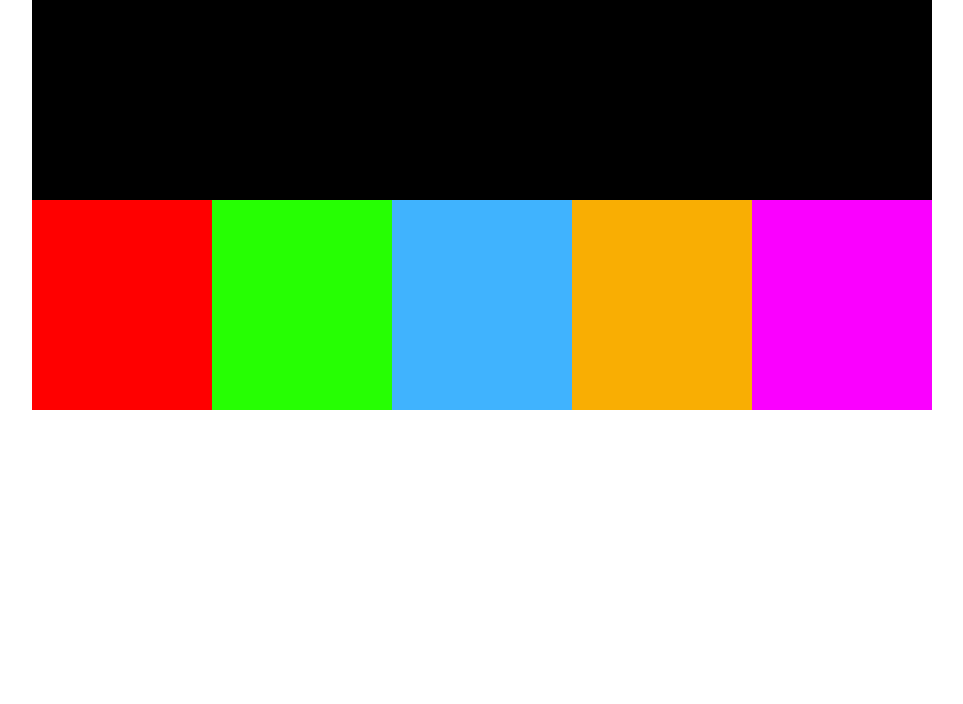
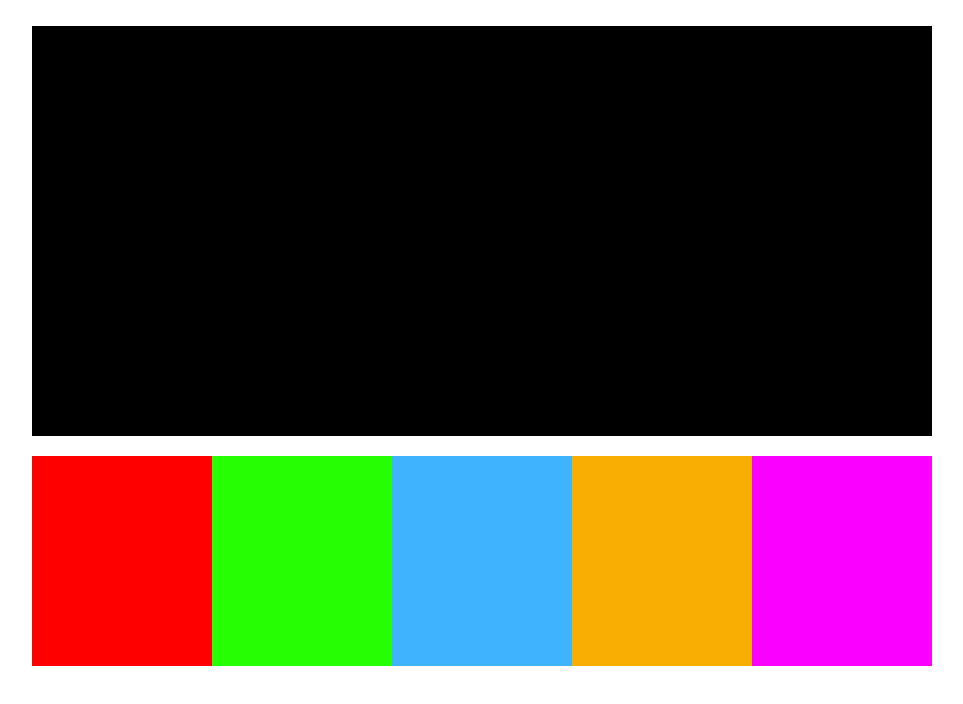
Before and after one commit to bc-whisnant/react-color-picker, a React (Create React App) app: page / in a window 1280 px wide. Shown: the top 704 px of the page, without its empty margins (158-1121 px from the left). Built offline with nearby package versions, Linux system fonts and the light colour scheme.

Commit message:
updated styles, separated into components

```diff
--- a/src/App.css
+++ b/src/App.css
@@ -1,32 +1,8 @@
 .App {
   text-align: center;
+  margin-top: 2%;
 }
 
-.App-logo {
-  height: 40vmin;
-  pointer-events: none;
-}
-
-@media (prefers-reduced-motion: no-preference) {
-  .App-logo {
-    animation: App-logo-spin infinite 20s linear;
-  }
-}
-
-.App-header {
-  background-color: #282c34;
-  min-height: 100vh;
-  display: flex;
-  flex-direction: column;
-  align-items: center;
-  justify-content: center;
-  font-size: calc(10px + 2vmin);
-  color: white;
-}
-
-.App-link {
-  color: #61dafb;
-}
 
 @keyframes App-logo-spin {
   from {
@@ -36,3 +12,55 @@
     transform: rotate(360deg);
   }
 }
+
+
+.large-swatch {
+  margin: 0 auto;
+  max-width: 900px;
+  height: 410px;
+  background-color: black;
+}
+
+ .button-container {
+   margin: 0 auto;
+   max-width: 900px;
+   display: flex;
+ }
+
+.button-container > div {
+  height: 210px;
+  width: 180px;
+}
+.red {
+  background-color: red;
+}
+
+.green {
+  background-color: #26FF03;
+}
+
+.blue {
+  background-color: #40B3FE;
+}
+.orange {
+  background-color: #F9AE03;
+}
+
+.pink {
+  background-color: #FA00FF;
+}
+
+@media screen and (max-width: 768px) {
+  .App {
+    text-align: center;
+   margin: 2%;
+  }
+  .large-swatch {
+    height: 300px;
+  }
+
+  .button-container > div {
+    height: 150px;
+    width: 180px;
+  }
+}
--- a/src/App.js
+++ b/src/App.js
@@ -1,5 +1,6 @@
 import React, { Component } from 'react';
 import './App.css';
+import ColorPicker from './components/ColorPicker'
 
 class App extends Component {
 
@@ -51,13 +52,8 @@ class App extends Component {
     return (
       <div className='App'>
         <div className='large-swatch' style={style}></div>
-        <div className='button-container'>
-          <div className='red' onClick={this.changeBackgroundColor}></div>
-          <div className='green' onClick={this.changeBackgroundColor}></div>
-          <div className='blue' onClick={this.changeBackgroundColor}></div>
-          <div className='orange' onClick={this.changeBackgroundColor}></div>
-          <div className='pink' onClick={this.changeBackgroundColor}></div>
-        </div>
+        <br/>
+        <ColorPicker changeBackgroundColor={this.changeBackgroundColor} />
       </div>
     );
   }
--- /dev/null
+++ b/src/components/ColorPicker.js
@@ -0,0 +1,15 @@
+import React from 'react'
+
+export default function ColorPicker(props) {
+  return (
+    <div>
+       <div className='button-container'>
+          <div className='red' onClick={props.changeBackgroundColor}></div>
+          <div className='green' onClick={props.changeBackgroundColor}></div>
+          <div className='blue' onClick={props.changeBackgroundColor}></div>
+          <div className='orange' onClick={props.changeBackgroundColor}></div>
+          <div className='pink' onClick={props.changeBackgroundColor}></div>
+        </div>
+    </div>
+  )
+}
--- a/src/index.css
+++ b/src/index.css
@@ -11,55 +11,3 @@ code {
   font-family: source-code-pro, Menlo, Monaco, Consolas, 'Courier New',
     monospace;
 }
-
-
-.large-swatch {
-  margin: 0 auto;
-  max-width: 900px;
-  height: 200px;
-  background-color: black;
-}
-
- .button-container {
-   margin: 0 auto;
-   max-width: 900px;
-   display: flex;
- }
-
-.button-container > div {
-  height: 210px;
-  width: 180px;
-}
-.red {
-  background-color: red;
-}
-
-.green {
-  background-color: #26FF03;
-}
-
-.blue {
-  background-color: #40B3FE;
-}
-.orange {
-  background-color: #F9AE03;
-}
-
-.pink {
-  background-color: #FA00FF;
-}
-
-@media screen and (max-width: 768px) {
-  .container {
-    max-width: 500px;
-    height: 300px;
-  }
-  .large-swatch {
-    height: 300px;
-  }
-
-  .button-container > div {
-    height: 150px;
-    width: 180px;
-  }
-}
```
